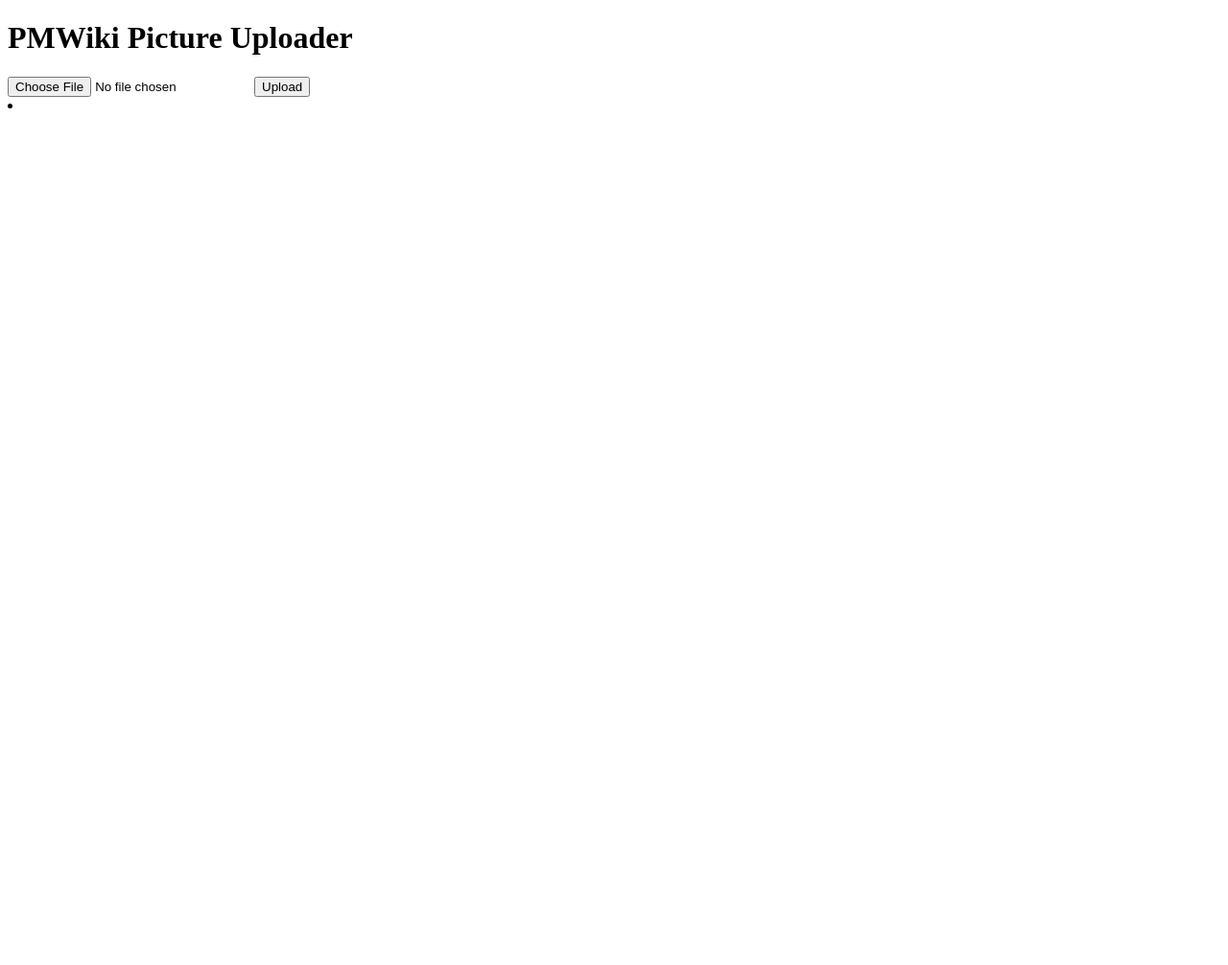
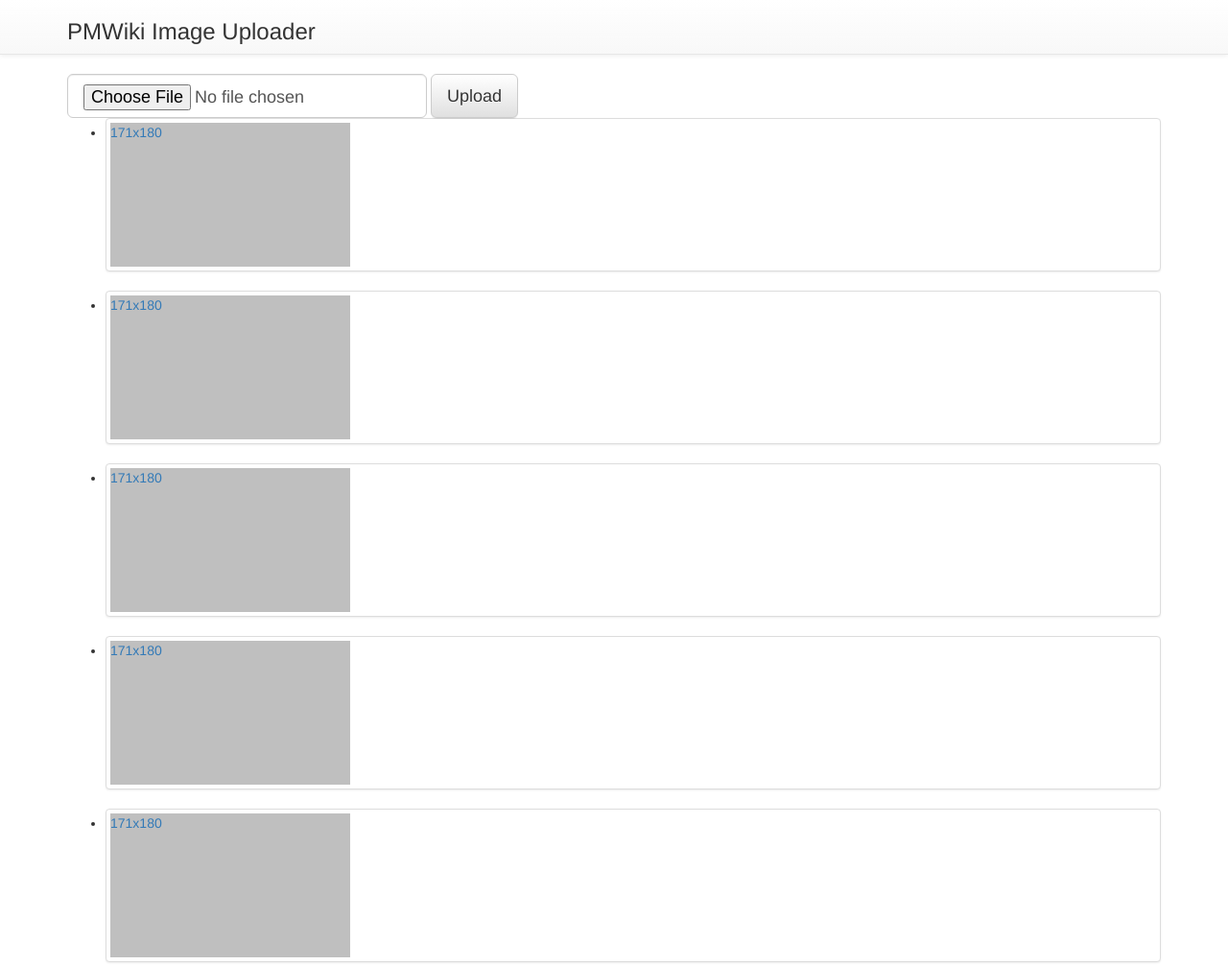
Before and after one commit to joshpaulchan/WikiPic, a website: page assets/index.html in a window 1280 px wide. Shown: the whole page at 96% size. Before the commit the page ends 800 px from the top, so only its background shows below. Drawn offline with nearby package versions, Linux system fonts and the light colour scheme.

Commit message:
Begin layout tweaking

```diff
--- /dev/null
+++ b/assets/css/main.css
@@ -0,0 +1,11 @@
+
+.centered {
+	margin: 0 auto;
+}
+
+.placeholder-img {
+	width: 250px;
+	height: 150px;
+	background: rgba(0, 0, 0, 0.25);
+
+}
--- a/assets/index.html
+++ b/assets/index.html
@@ -1,28 +1,77 @@
 <!DOCTYPE HTML>
-<html>
+<html lang="en">
 <head>
 	<meta charset="utf-8" />
+	<title>PMWiki Image Uploader</title>
+	<!-- CSS -->
+	<!-- [Bootstrap] Latest compiled and minified CSS -->
+	<link rel="stylesheet" href="https://maxcdn.bootstrapcdn.com/bootstrap/3.3.5/css/bootstrap.min.css" integrity="sha512-dTfge/zgoMYpP7QbHy4gWMEGsbsdZeCXz7irItjcC3sPUFtf0kuFbDz/ixG7ArTxmDjLXDmezHubeNikyKGVyQ==" crossorigin="anonymous">
 
-	<!-- CSS -->
+	<!-- [Bootstrap] Optional theme -->
+	<link rel="stylesheet" href="https://maxcdn.bootstrapcdn.com/bootstrap/3.3.5/css/bootstrap-theme.min.css" integrity="sha384-aUGj/X2zp5rLCbBxumKTCw2Z50WgIr1vs/PFN4praOTvYXWlVyh2UtNUU0KAUhAX" crossorigin="anonymous">
 
 	<!-- JS -->
+	<!-- [JQuery] -->
+	<script src="https://code.jquery.com/jquery-2.1.4.min.js"></script>
+	<!-- [Bootstrap] Latest compiled and minified JavaScript -->
+	<script src="https://maxcdn.bootstrapcdn.com/bootstrap/3.3.5/js/bootstrap.min.js" integrity="sha512-K1qjQ+NcF2TYO/eI3M6v8EiNYZfA95pQumfvcVrTHtwQVDG+aHRqLi/ETn2uB+1JqwYqVG3LIvdm9lj6imS/pQ==" crossorigin="anonymous"></script>
+	<link rel="stylesheet" type="text/css" href="css/main.css">
 </head>
 <body>
 	<!-- HEADER START -->
-	<h1>PMWiki Picture Uploader</h1>
+	<nav class="navbar navbar-default navbar-static-top">
+		<div class="container">
+			<h3>PMWiki Image Uploader</h3>
+		</div>
+	</nav>
 	<!-- HEADER END -->
 
 	<!-- UPLOADER START -->
+	<div class="container">
 
-	<form id="uploadForm" enctype="multipart/form-data" action="api/upload" method="post">
-		<input id=""type="file" name="wiki-image" />
-		<input type="submit" value="Upload" name="submit" />
-	</form>
+		<form id="uploadForm" enctype="multipart/form-data" action="api/upload" method="post" class="form-inline centered" >
+			<div class="form-group form-group-lg">
+				<label class="sr-only" for="wikiImage">Image Uploade:</label>
+				<input class="form-control input-lg" type="file" name="wikiImage" id="wikiImage"/>
+			</div>
+			<div class="form-group form-group-lg">
+				<input class="btn btn-lg btn-default" type="submit" value="Upload" name="submit" />
+			</div>
+		</form>
 
+	</div>
 	<!-- UPLOADER END -->
 
 	<!-- GALLERY START -->
-	<li>
+	<div class="container">
+		<ul>
+			<li>
+				<a href="#" class="thumbnail">
+					<div class="placeholder-img">171x180</div>
+				</a>
+			</li>
+			<li>
+				<a href="#" class="thumbnail">
+					<div class="placeholder-img">171x180</div>
+				</a>
+			</li>
+			<li>
+				<a href="#" class="thumbnail">
+					<div class="placeholder-img">171x180</div>
+				</a>
+			</li>
+			<li>
+				<a href="#" class="thumbnail">
+					<div class="placeholder-img">171x180</div>
+				</a>
+			</li>
+			<li>
+				<a href="#" class="thumbnail">
+					<div class="placeholder-img">171x180</div>
+				</a>
+			</li>
+		</div>
+	</div>
 	<!-- GALLERY END -->
 </body>
 </html>
--- a/package.json
+++ b/package.json
@@ -2,6 +2,7 @@
   "name": "wiki_pic",
   "version": "0.0.1",
   "dependencies": {
+    "bootstrap": "^3.3.5",
     "express": "~4.10.2",
     "multer": "~0.1.6"
   },
```
Also changed, not shown: index.js (+8 -2 lines).
